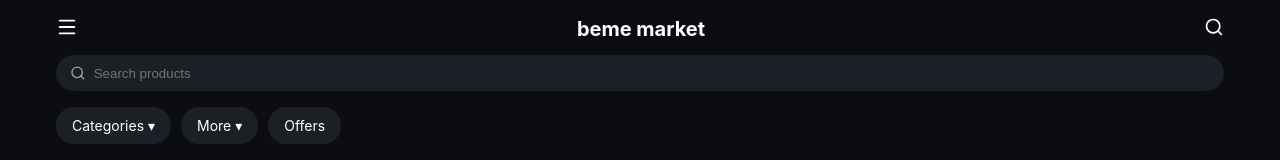
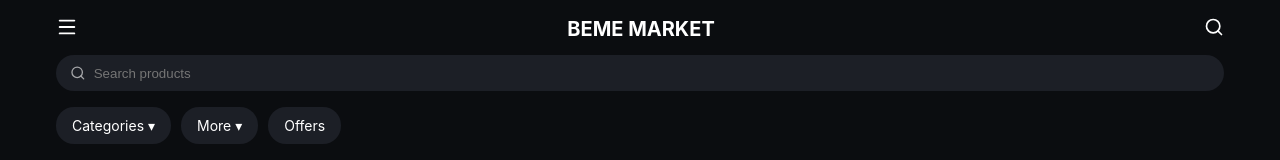
Before and after one commit to Orderion/Beme-Market, a React (Vite) app in the folder Beme-Frontend/: page / in a window 1280 px wide. Shown: the top 160 px of the page. Built offline with nearby package versions, Linux system fonts and the light colour scheme.

Commit message:
Updated Home UI to match design 5

```diff
--- a/Beme-Frontend/src/pages/Home.css
+++ b/Beme-Frontend/src/pages/Home.css
@@ -22,7 +22,7 @@ body {
 .logo {
   font-size: 20px;
   font-weight: 700;
-  text-transform: lowercase;
+  text-transform: uppercase;
 }
 
 .menu-btn,
```
